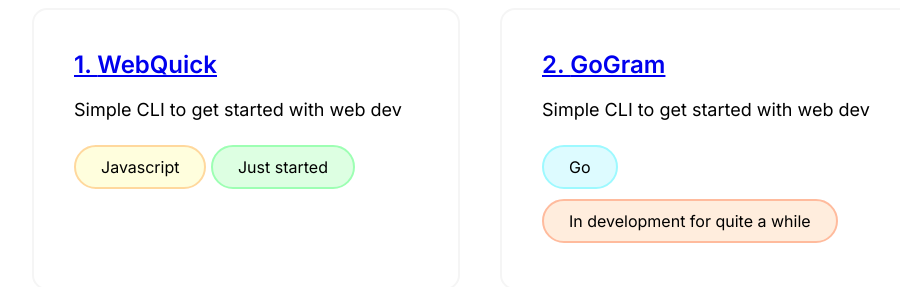
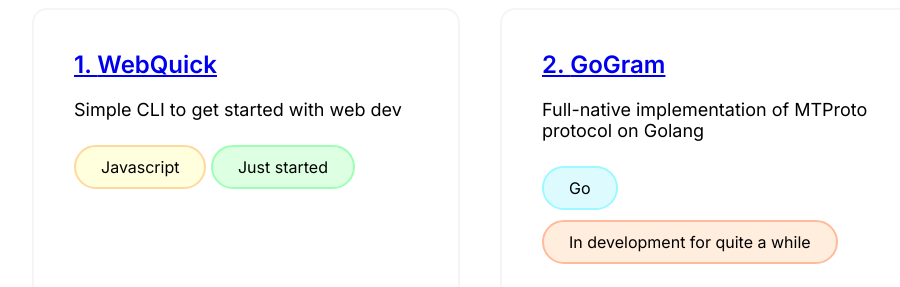
Before and after one commit to blankspacecommunity/bs, a plain HTML site: page index.html in a window 1280 px wide. Shown: the part 513-800 px from the top of the page, without its empty margins (160-1060 px from the left). Drawn offline with Linux system fonts and the light colour scheme.

Commit message:
updated gogram description

```diff
--- a/index.html
+++ b/index.html
@@ -42,7 +42,7 @@
           <h3><span>2. </span>GoGram</h3>
         </a>
 
-        <p>Simple CLI to get started with web dev</p>
+        <p>Full-native implementation of MTProto protocol on Golang</p>
 
         <div class="tags">
           <span class="go">Go</span>
```
